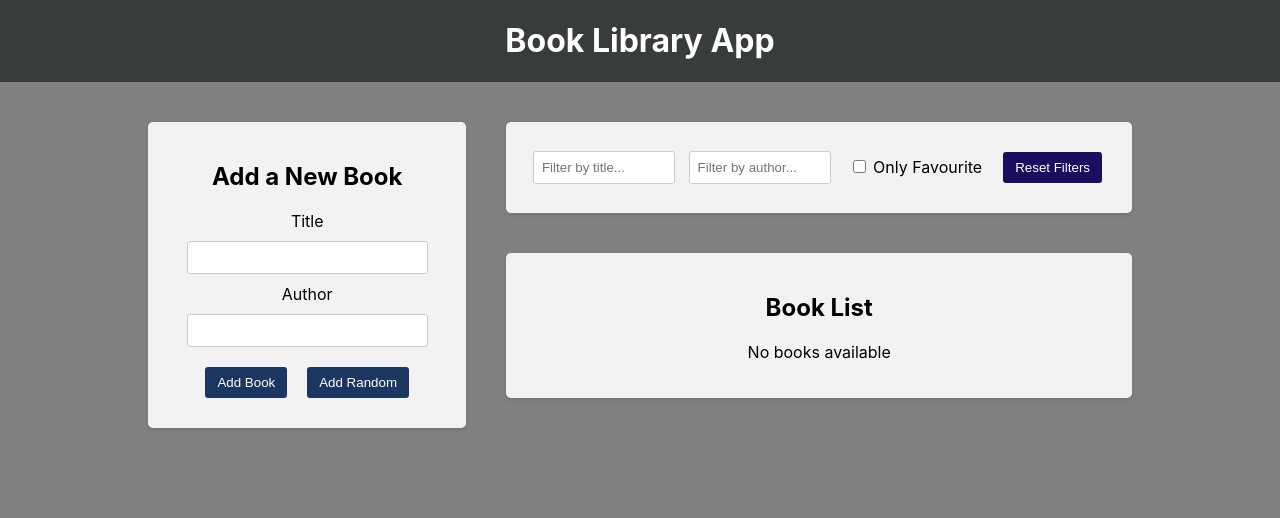
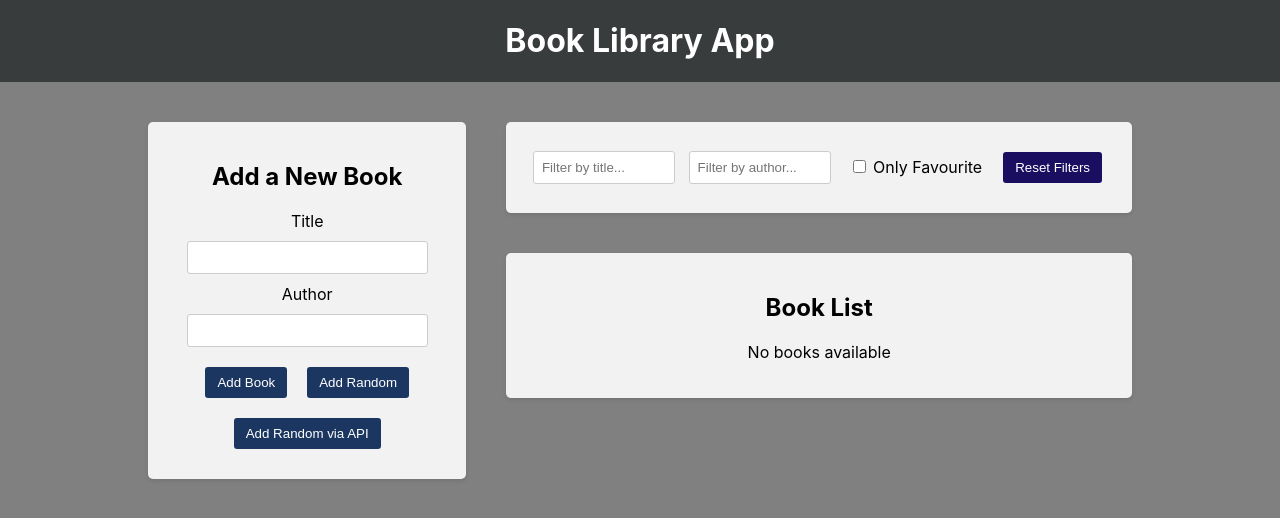
Before and after one commit to shurikandrew/React_BookLibrary_App, a React (Create React App) app in the folder frontend/: page / in a window 1280 px wide. Shown: the top 518 px of the page. Built offline with nearby package versions, Linux system fonts and the light colour scheme.

Commit message:
installed axios, button to add book via API Added

```diff
--- a/frontend/package.json
+++ b/frontend/package.json
@@ -7,6 +7,7 @@
     "@testing-library/jest-dom": "^5.17.0",
     "@testing-library/react": "^13.4.0",
     "@testing-library/user-event": "^13.5.0",
+    "axios": "^1.7.3",
     "react": "^18.3.1",
     "react-dom": "^18.3.1",
     "react-icons": "^5.2.1",
--- a/frontend/src/components/BookForm/BookForm.js
+++ b/frontend/src/components/BookForm/BookForm.js
@@ -1,6 +1,7 @@
 import { useState } from 'react'
 import { useDispatch } from "react-redux";
 import { addBook } from "../../redux/slices/booksSlice";
+import axios from 'axios';
 import  "./BookForm.css"
 import books from '../../data/books.json';
 import createBook from "../../utils/createBook";
@@ -17,6 +18,19 @@ const BookForm = (props) => {
         const book = createBook(randomBook);
 
         dispatch(addBook(book));
+    }
+
+    const handleAddRandomFromAPI = async () => {
+        try {
+            const res = await axios.get('http://localhost:4000/random-book');
+
+            if(res?.data?.title && res?.data?.author){
+                const book = createBook(res.data);
+                dispatch(addBook(book));
+            }
+        }catch (error) {
+            console.log("Error: ", error);
+        }
     }
 
     const handleSubmit = (e)=>{
@@ -48,6 +62,7 @@ const BookForm = (props) => {
                 </div>
                 <button type="submit">Add Book</button>
                 <button type='button' onClick={handleAddRandom}>Add Random</button>
+                <button type='button' onClick={handleAddRandomFromAPI}>Add Random via API</button>
             </form>
         </div>
     )
```
Also changed, not shown: 1 other file (tests, documents, lock files or other folders).
